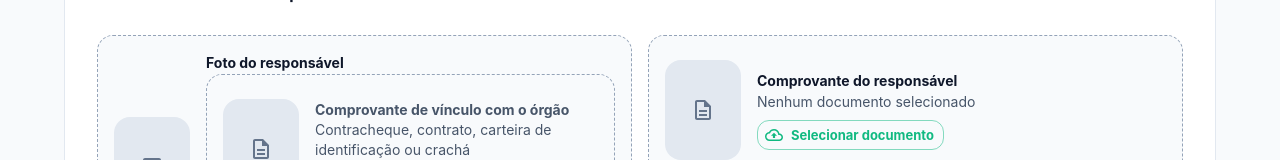
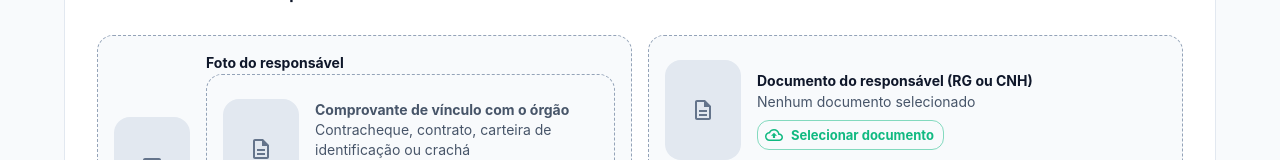
Before and after one commit to kassianefacanha/JISPE-, a React (Vite) app in the folder frontend/: page /cadastro-entidade in a window 1280 px wide. Shown: the part 501-661 px from the top of the page. Built offline with nearby package versions, Linux system fonts and the light colour scheme; no server answers.

Commit message:
feat: update document references to specify RG or CNH for responsible and athlete in admin and entity pages

```diff
--- a/frontend/src/pages/AdminAthleteCreatePage.jsx
+++ b/frontend/src/pages/AdminAthleteCreatePage.jsx
@@ -372,7 +372,7 @@ export default function AdminAthleteCreatePage() {
                     </Box>
                     <Stack spacing={1} sx={{ minWidth: 0, alignItems: 'flex-start' }}>
                       <Box>
-                        <Typography variant="subtitle2" fontWeight={700}>Documento do atleta</Typography>
+                        <Typography variant="subtitle2" fontWeight={700}>Documento do atleta (RG ou CNH)</Typography>
                         <Typography variant="body2" color="text.secondary" sx={{ overflowWrap: 'anywhere' }}>
                           {uploadInfo.proof || (form.proofUrl ? 'Documento já carregado' : 'Nenhum documento selecionado')}
                         </Typography>
--- a/frontend/src/pages/AdminEntityCreatePage.jsx
+++ b/frontend/src/pages/AdminEntityCreatePage.jsx
@@ -296,7 +296,7 @@ export default function AdminEntityCreatePage() {
                     </Box>
                     <Stack spacing={1} sx={{ minWidth: 0, alignItems: 'flex-start' }}>
                       <Box>
-                        <Typography variant="subtitle2" fontWeight={700}>Documento do responsável</Typography>
+                        <Typography variant="subtitle2" fontWeight={700}>Documento do responsável (RG ou CNH)</Typography>
                         <Typography variant="body2" color="text.secondary" sx={{ overflowWrap: 'anywhere' }}>
                           {uploadInfo.proof || (form.responsibleProof ? 'Documento já carregado' : 'Nenhum documento selecionado')}
                         </Typography>
--- a/frontend/src/pages/EntityAthleteCreatePage.jsx
+++ b/frontend/src/pages/EntityAthleteCreatePage.jsx
@@ -318,7 +318,7 @@ export default function EntityAthleteCreatePage() {
                     <Box sx={{ width: 76, height: 100, flexShrink: 0, display: 'grid', placeItems: 'center', borderRadius: 1, backgroundColor: '#e2e8f0', color: '#64748b' }}><DescriptionOutlinedIcon /></Box>
                     <Stack spacing={1} sx={{ minWidth: 0, alignItems: 'flex-start' }}>
                       <Box>
-                        <Typography variant="subtitle2" fontWeight={700}>Comprovante</Typography>
+                        <Typography variant="subtitle2" fontWeight={700}>Documento do atleta (RG ou CNH)</Typography>
                         <Typography variant="body2" color="text.secondary" sx={{ overflowWrap: 'anywhere' }}>{uploadInfo.proof || (form.proofUrl ? 'Documento já carregado' : 'Nenhum documento selecionado')}</Typography>
                       </Box>
                       <Button component="label" variant="outlined" size="small" startIcon={<CloudUploadOutlinedIcon />}>
--- a/frontend/src/pages/EntityRegisterPage.jsx
+++ b/frontend/src/pages/EntityRegisterPage.jsx
@@ -209,7 +209,7 @@ export default function EntityRegisterPage() {
                   </Box>
                   <Stack spacing={1} sx={{ minWidth: 0, alignItems: 'flex-start' }}>
                     <Box>
-                      <Typography variant="subtitle2" fontWeight={700}>Comprovante do responsável</Typography>
+                      <Typography variant="subtitle2" fontWeight={700}>Documento do responsável (RG ou CNH)</Typography>
                       <Typography variant="body2" color="text.secondary" sx={{ overflowWrap: 'anywhere' }}>
                         {uploadInfo.proof || 'Nenhum documento selecionado'}
                       </Typography>
```
Also changed, not shown: 2 other files (tests, documents, lock files or other folders).
